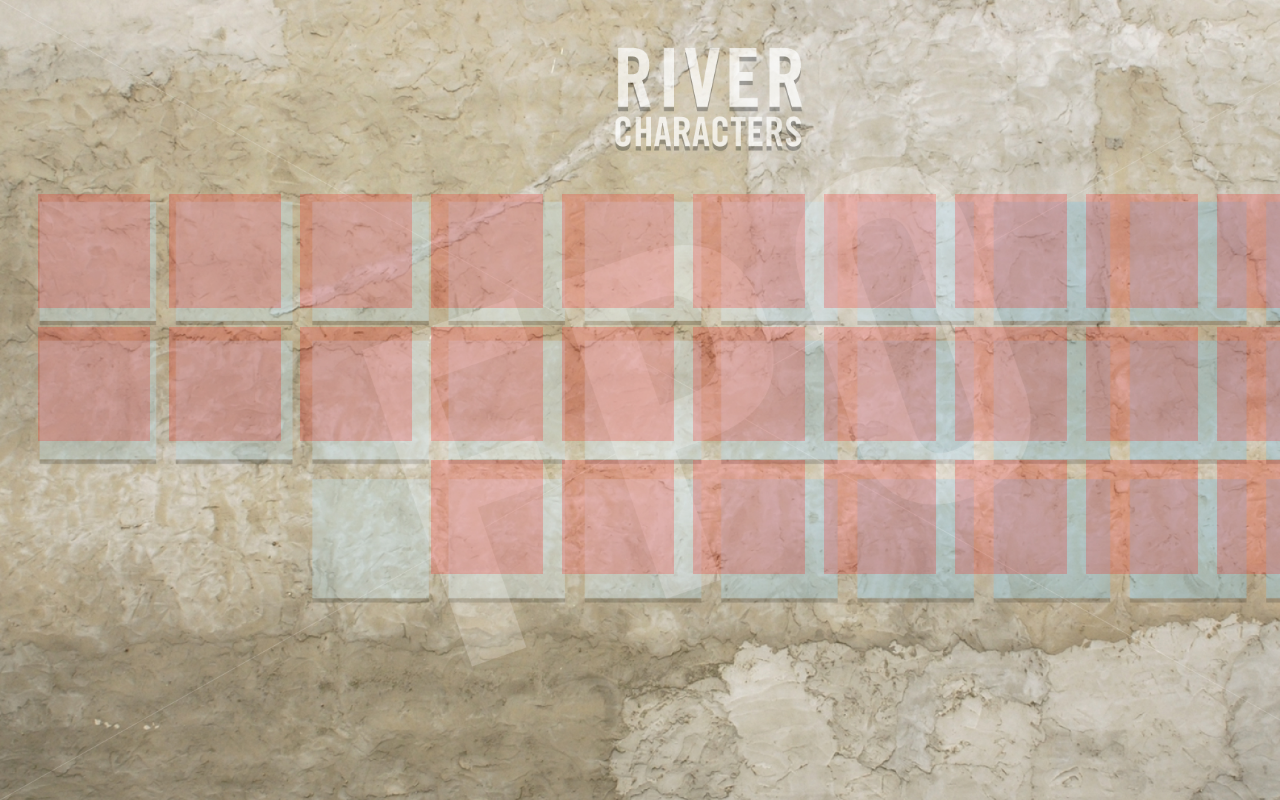
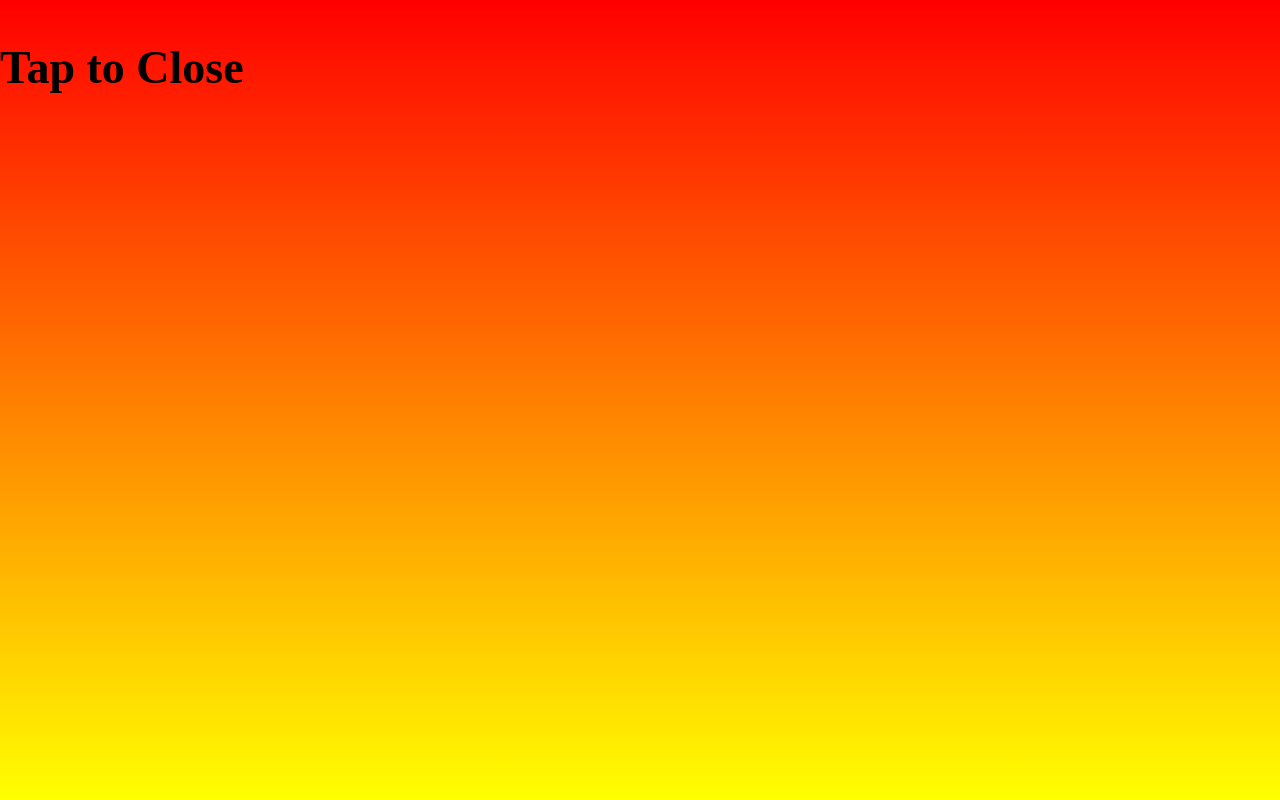
Before and after one commit to InteractiveMechanics/fww_flashcards, a website: page index.html in a window 1280 px wide. Drawn offline with Linux system fonts and the light colour scheme; files that its build step writes are made by us from their sources; a web font is replaced by a local one.

Commit message:
basic attract loop functionality

```diff
--- a/css/Sass/components/_attract.scss
+++ b/css/Sass/components/_attract.scss
@@ -1,9 +1,9 @@
-#attract-modal {
+#attract {
 	width: 100%;
     height: 100%;
     position: absolute;
     top: 0;
     left: 0;
-    background: rgba(0,0,0,0.5);
+    background: linear-gradient(red, yellow);
     z-index: 9;
 }
--- a/index.html
+++ b/index.html
@@ -21,12 +21,6 @@
 
     <script id="modal-pagination-template" type="text/x-jQuery-tmpl">
         <div class="pagination-control" data-id="${Id}">${Name}</div>
-    </script>
-
-    <script id="attract-modal" type="text/x-jQuery-tmpl">
-        <div class="modal-inner">
-
-        </div>
     </script>
 
     <script id="modal-template" type="text/x-jQuery-tmpl">
@@ -81,11 +75,16 @@
     <script src="./js/controllers/utilities.js"></script>
     <script src="./js/controllers/hotspots.js"></script>
     <script src="./js/controllers/modals.js"></script>
-    <script src="./jus/controllers/attract.js"></script>
+    <script src="./js/controllers/attract.js"></script>
     <script src="./js/app.js"></script>
 
     <div id="hotspots"></div>
     <div id="modal" class="fade hidden"></div>
+    <div id="attract" class="fade hidden">
+        <div class="modal-inner">
+            <h1>Tap to Close</h1>
+        </div>
+    </div>
     <div id="animation"></div>
     <div id="background"></div>
 </body>
--- a/js/app.js
+++ b/js/app.js
@@ -7,6 +7,5 @@ $(document).ready(function(){
         Utilities.init();
         Hotspots.init();
         Modals.init();
-        Attract.init();
     }, 'json');
 });
--- a/js/controllers/utilities.js
+++ b/js/controllers/utilities.js
@@ -1,6 +1,6 @@
 Utilities = (function() {
     var timeout = [];
-    var duration = 90000;
+    var duration = 9000; //90000
 
     var init = function() {
         bindEvents();
@@ -16,9 +16,23 @@ Utilities = (function() {
     }
     var bindEvents = function() {
         $(document).on('click tap', resetTimeout);
+        $(document).ready(resetInteractive);
+        $(document).on('click tap', '#attract', closeAttract);
     }
     var resetInteractive = function() {
         // TODO: Reset back to start
+        var $modal = $('#attract');
+         if ($modal.hasClass('hidden')) {
+            $modal.removeClass('hidden').removeClass('fade');
+            }
+
+    }
+
+    var closeAttract = function() {
+        $modal = $('#attract');
+        if (!$modal.hasClass('hidden')) {
+            $modal.addClass('hidden').addClass('fade');
+        }
     }
 
     return {
```
Also changed, not shown: css/main.css, 1 other file.
